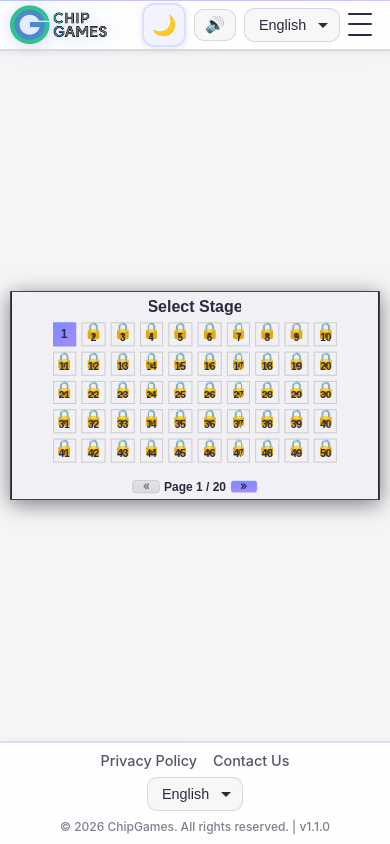
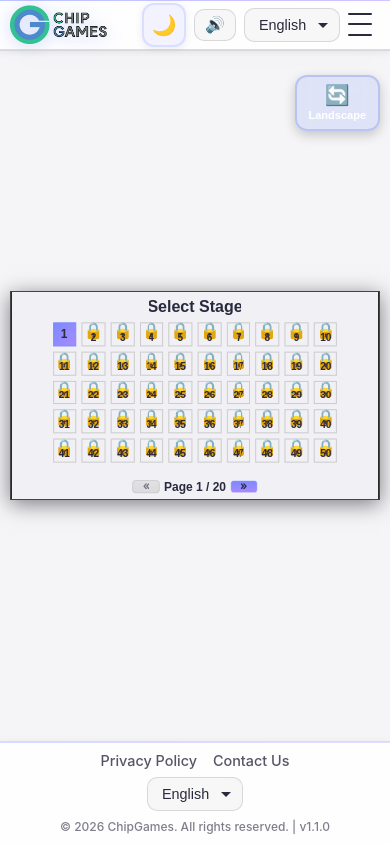
Before and after one commit to chipgames/ChipPuzzleGame, a React (Vite) app: page / in a window 390 px wide. Built offline with nearby package versions, Linux system fonts and the light colour scheme.

Commit message:
가로/세로모드 버튼 위치 조정

```diff
--- a/src/components/game/GameBoard.css
+++ b/src/components/game/GameBoard.css
@@ -250,18 +250,17 @@
   }
 }
 
-/* 세로 모드일 때 버튼 위치 조정 - 헤더 바로 아래 */
-@media (max-width: 768px) and (orientation: portrait) {
+/* 세로 모드일 때 버튼 위치 - 오른쪽 상단 (스테이지 정보와 겹치지 않도록) */
+@media (max-width: 768px) {
   .orientation-toggle-button {
     top: 75px;
     right: 10px;
   }
-}
 
-/* 가로 모드일 때 버튼 위치 조정 - 헤더 바로 아래 */
-@media (max-width: 768px) and (orientation: landscape) {
-  .orientation-toggle-button {
+  /* 가로 모드일 때 버튼 위치 - 왼쪽 상단으로 이동하여 스테이지 정보를 가리지 않도록 */
+  .orientation-toggle-button.landscape-mode {
     top: 75px;
-    right: 10px;
+    left: 10px;
+    right: auto;
   }
 }
--- a/src/components/game/GameBoard.tsx
+++ b/src/components/game/GameBoard.tsx
@@ -2768,10 +2768,10 @@ const GameBoard: React.FC<GameBoardProps> = ({
           onResize={handleCanvasResize}
         />
       </div>
-      {/* 모바일에서만 방향 전환 버튼 표시 */}
-      {isMobile && currentScreen === "game" && (
+      {/* 모바일에서만 방향 전환 버튼 표시 (스테이지 선택 화면과 게임 화면) */}
+      {isMobile && (currentScreen === "stageSelect" || currentScreen === "game") && (
         <button
-          className="orientation-toggle-button"
+          className={`orientation-toggle-button ${isLandscapeMode ? "landscape-mode" : ""}`}
           onClick={toggleOrientationMode}
           aria-label={
             isLandscapeMode
```
